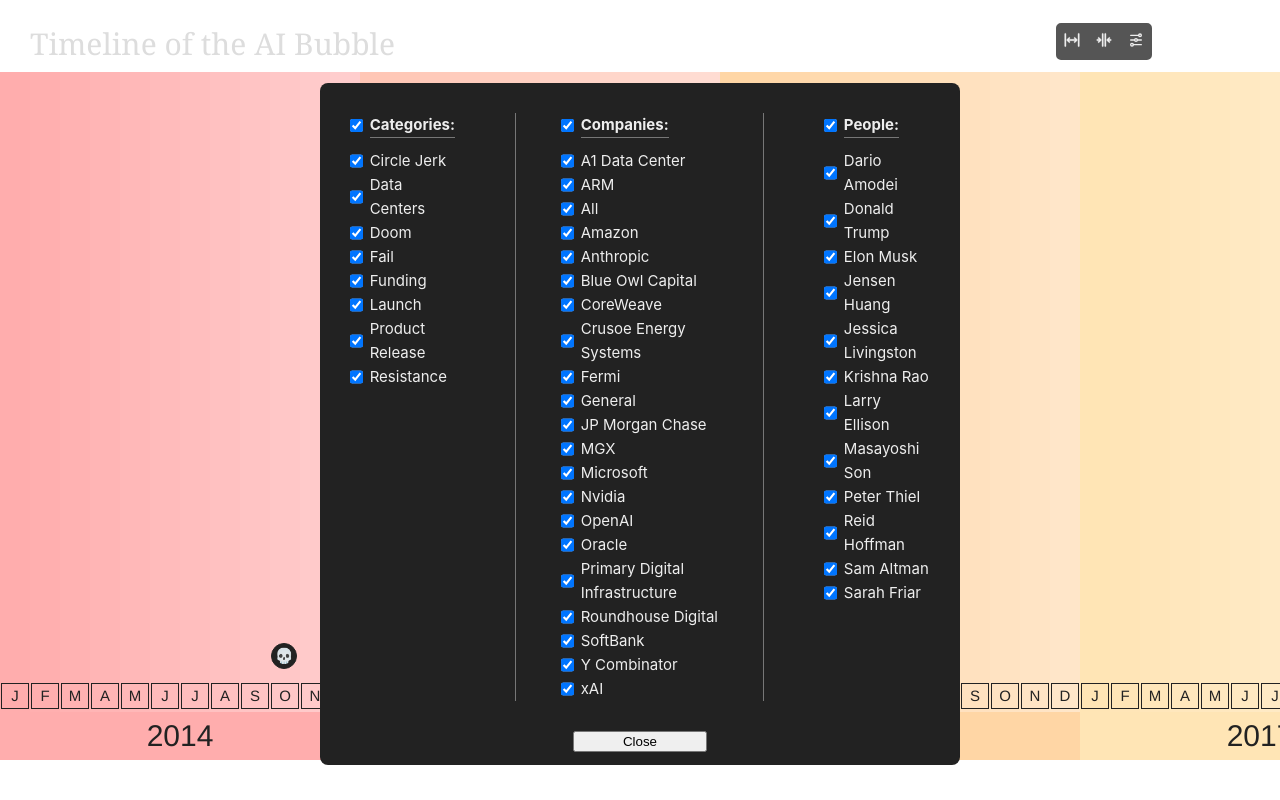
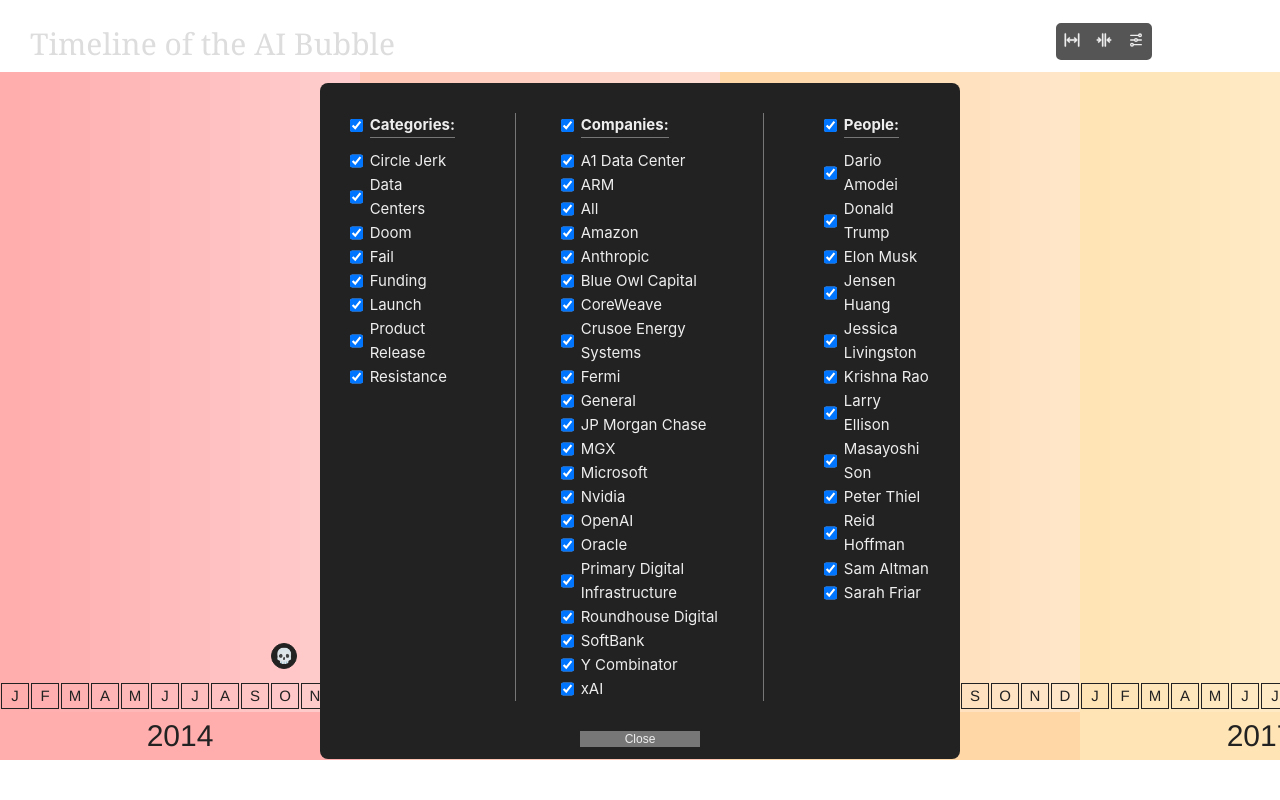
Before and after one commit to Jufebrown/bubble-timeline, a Vue app: page / in a window 1280 px wide. Both pictures are taken after a click on the button 1136 px from the left and 41 px from the top of the page. Built offline with nearby package versions, Linux system fonts and the light colour scheme.

Commit message:
styled close button on filter menu

```diff
--- a/src/components/FilterMenu.vue
+++ b/src/components/FilterMenu.vue
@@ -193,5 +193,10 @@
 .close-button {
   width: 10em;
   margin: 0 auto 1em auto;
+  background-color: #777;
+  color: #eee;
+  border: none;
+  font-size: 0.8em;
+  cursor: pointer;
 }
 </style>
```
